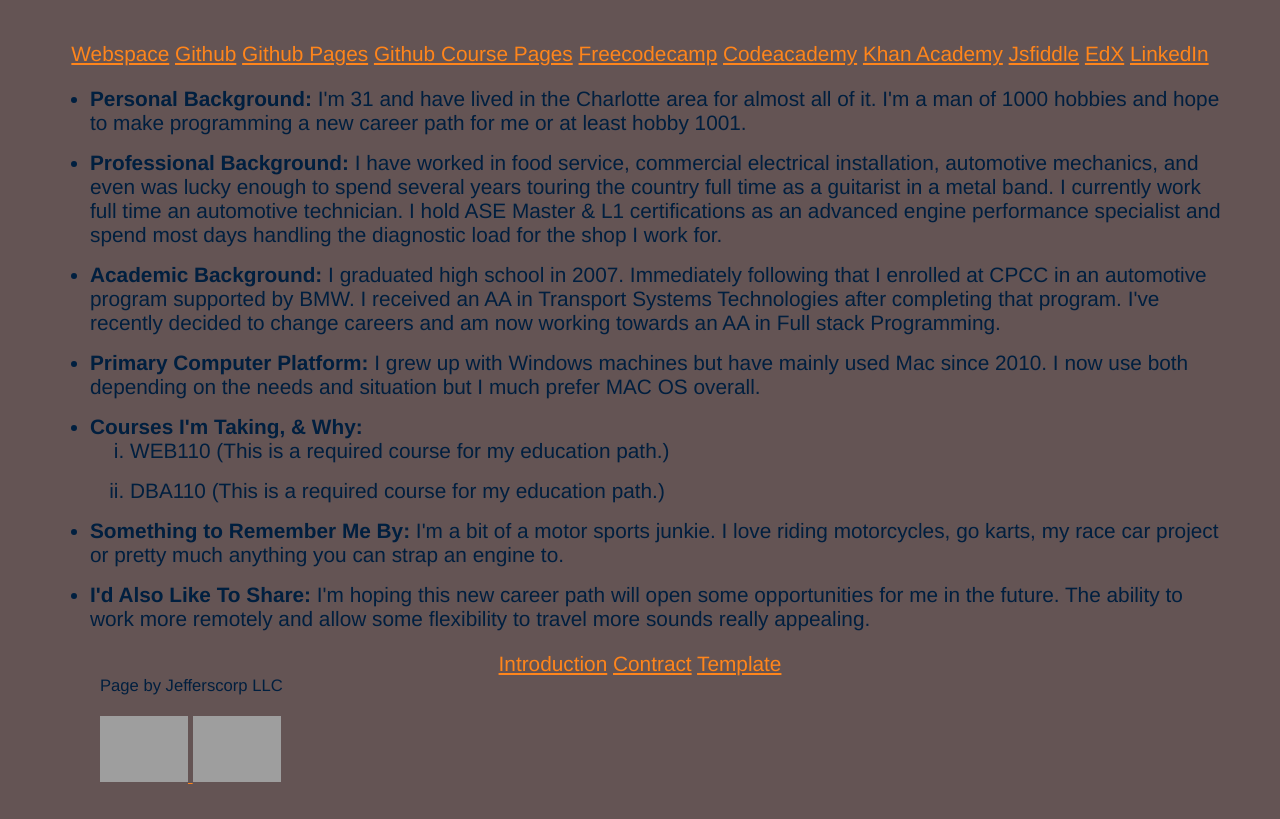
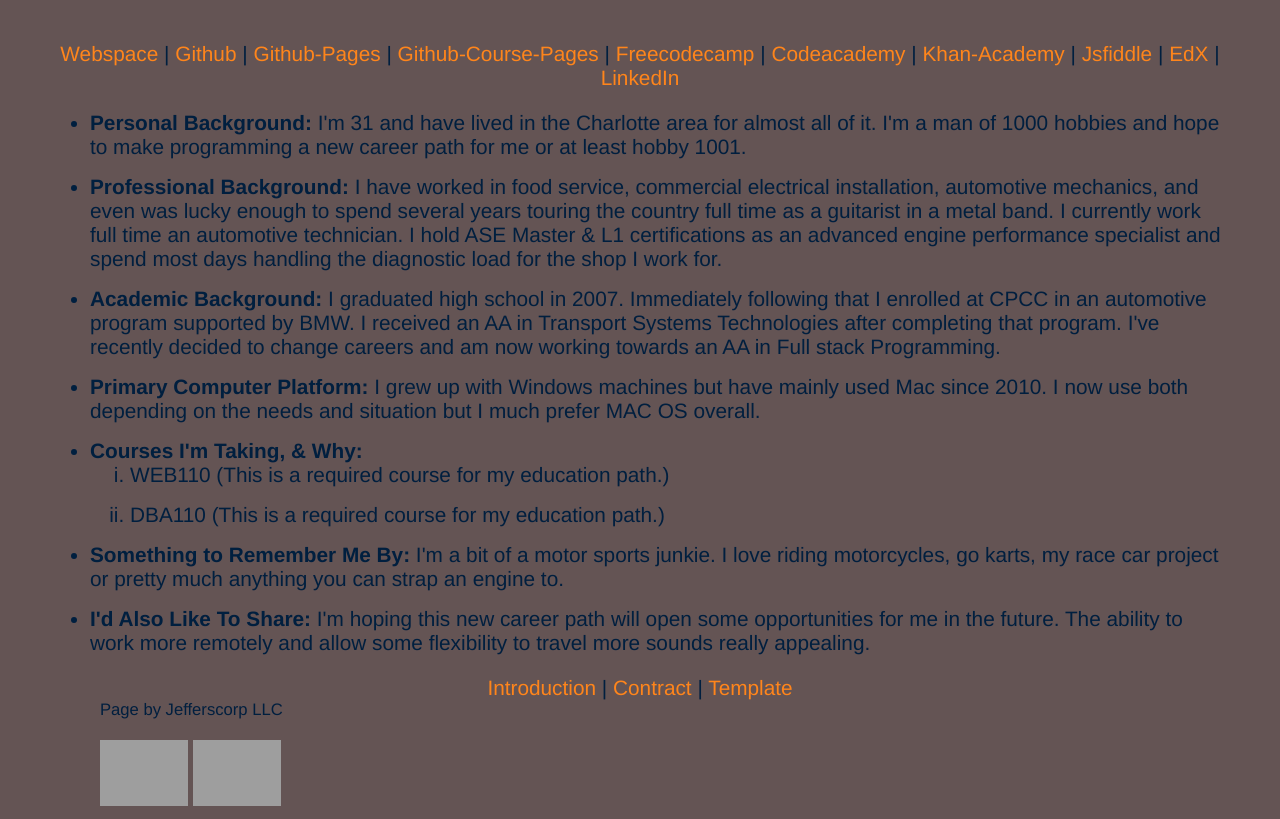
Before and after one commit to Pjeffer89/web110, a plain HTML site: page introduction.html in a window 1280 px wide. Shown: the part 558-1377 px from the top of the page. Before the commit the page ends 1353 px from the top, so only its background shows below. Drawn offline with Linux system fonts and the light colour scheme; grey boxes are pictures that could not be loaded.

Commit message:
update
update

```diff
--- a/introduction.html
+++ b/introduction.html
@@ -3,14 +3,14 @@
 
 <head>
 <meta charset="utf-8">
-	<title>Introduction</title>
+	<title>Introduction WEB110</title>
 	<link rel = "stylesheet" type = "text/css" href = "styles/default.css" />
 </head>
 
 <body>
   <header>
     <h1>
-    Introduction
+    Introduction WEB110
     </h1>
 
     <h2>
@@ -21,15 +21,15 @@
 
   <main>
   <nav>
-    <a href="http://students.cpcc.edu/~pjeffer1/web110">Webspace</a>
-    <a href="https://github.com/Pjeffer89">Github</a>
-    <a href="https://github.com/Pjeffer89/Pjeffer89.github.io">Github Pages</a>
-    <a href="https://github.com/Pjeffer89/WEB110">Github Course Pages</a>
-    <a href="https://www.freecodecamp.org/fcc32d38bd8-437b-47c3-b3e8-b4d6522481e2">Freecodecamp</a>
-    <a href="https://www.codecademy.com/profiles/ahafjeffers">Codeacademy</a>
-    <a href="https://www.khanacademy.org/profile/ahafjeffers/">Khan Academy</a>
-    <a href="https://jsfiddle.net/user/pjeffer1">Jsfiddle</a>
-    <a href="https://profile.edx.org/u/pjeffer1">EdX</a>
+    <a href="http://students.cpcc.edu/~pjeffer1/web110">Webspace</a> |
+    <a href="https://github.com/Pjeffer89">Github</a> |
+    <a href="https://pjeffer89.github.io/">Github-Pages</a> |
+    <a href="https://pjeffer89.github.io/web110/">Github-Course-Pages</a> |
+    <a href="https://www.freecodecamp.org/fcc32d38bd8-437b-47c3-b3e8-b4d6522481e2">Freecodecamp</a> |
+    <a href="https://www.codecademy.com/profiles/ahafjeffers">Codeacademy</a> |
+    <a href="https://www.khanacademy.org/profile/ahafjeffers/">Khan-Academy</a> |
+    <a href="https://jsfiddle.net/user/pjeffer1">Jsfiddle</a> |
+    <a href="https://profile.edx.org/u/pjeffer1">EdX</a> |
     <a href="https://www.linkedin.com/in/patrick-jeffers-971a48132/">LinkedIn</a>
   </nav>
 
@@ -47,8 +47,8 @@
   </ul>
 
 <nav>
-    <a href="introduction.html">Introduction</a>
-    <a href="contract.html">Contract</a>
+    <a href="introduction.html">Introduction</a> |
+    <a href="contract.html">Contract</a> |
     <a href="template.html">Template</a>
   </nav>
 
--- a/styles/default.css
+++ b/styles/default.css
@@ -1,4 +1,3 @@
-
 h1
 {
   text-align: center;
@@ -47,6 +46,7 @@ img{
 
 a:link {
   color: #FF851B;
+  text-decoration: none;
 }
 
 a:visited {
@@ -57,9 +57,12 @@ a:hover {
   color: #FEDA14;
 }
 
-footer
-{
+footer {
   font-size: 80%;
   margin-left: 50px;
   margin-right: 50px;
 }
+
+figcaption {
+  font-size: .65em;
+}
```
Also changed, not shown: contract.html (+16 -12 lines), 1 other file.
